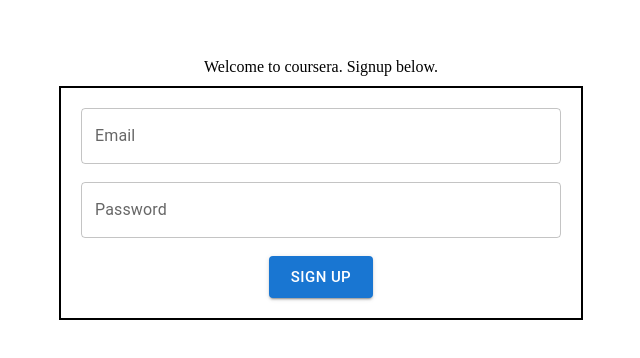
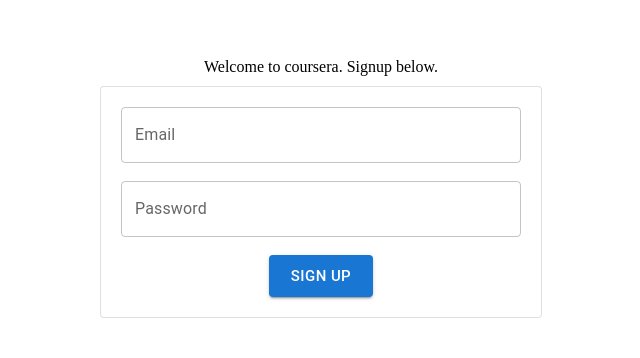
Before and after one commit to ramsai-5A1/Todo_frontend, a React (Vite) app: page / in a window 1280 px wide. Shown: the part 142-500 px from the top of the page, without its empty margins (319-959 px from the left). Built offline with nearby package versions, Linux system fonts and the light colour scheme.

Commit message:
Migrated to Card

```diff
--- a/src/Signup.jsx
+++ b/src/Signup.jsx
@@ -1,5 +1,5 @@
 import './Signup.css';
-import { Button, TextField } from '@mui/material';
+import { Button, TextField, Card } from '@mui/material';
 
 function Signup(props) {
     return <div>
@@ -14,11 +14,10 @@
         </center>
 
         <center>
-            <div style={{
-                border: "2px solid black",
-                width: 480,
-                padding: 20
-            }}>
+            <Card
+                variant={"outlined"}
+                style={{width: 400, padding: 20}}
+            >
 
                 <TextField
                     fullWidth={true}
@@ -40,7 +39,8 @@
                     variant='contained'>
                     Sign up
                 </Button>
-            </div>
+
+            </Card>
         </center>
 
     </div>
```
